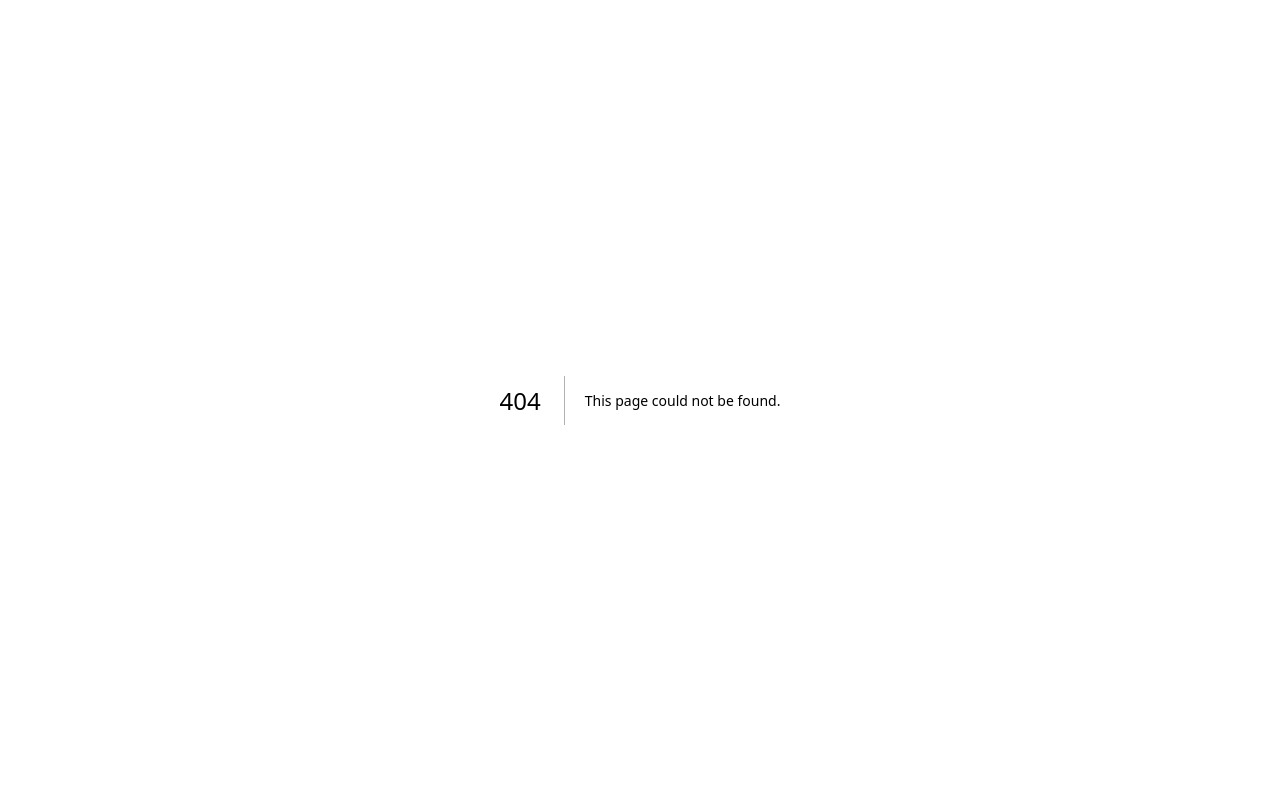
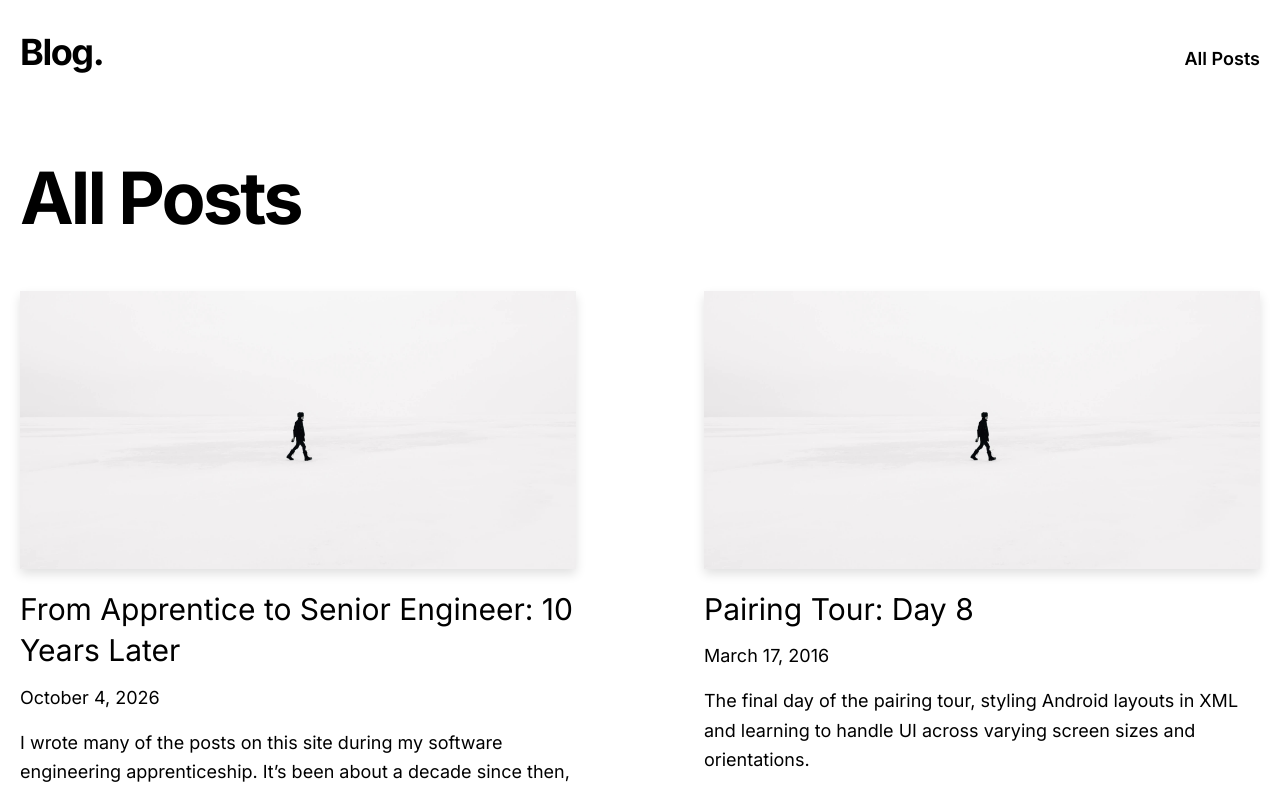
Before and after one commit to nystromb/nextjs-blog, a Next.js app: page /posts in a window 1280 px wide. Before the commit this address had no page. Shown: the top 789 px of the page. Built offline with nearby package versions, Linux system fonts and the light colour scheme.

Commit message:
Updated links

```diff
--- /dev/null
+++ b/next.config.mjs
@@ -0,0 +1,9 @@
+const nextConfig = {
+  output: "export",
+  trailingSlash: true,
+  images: {
+    unoptimized: true,
+  },
+};
+
+export default nextConfig;
--- a/package.json
+++ b/package.json
@@ -2,7 +2,7 @@
   "private": true,
   "scripts": {
     "dev": "next",
-    "build": "rm -rf .next && next build",
+    "build": "next build",
     "start": "next start"
   },
   "dependencies": {
--- a/src/app/_components/footer.tsx
+++ b/src/app/_components/footer.tsx
@@ -1,5 +1,4 @@
 import Container from "@/app/_components/container";
-import { EXAMPLE_PATH } from "@/lib/constants";
 
 export function Footer() {
   return (
--- a/src/app/_components/header.tsx
+++ b/src/app/_components/header.tsx
@@ -2,12 +2,17 @@ import Link from "next/link";
 
 const Header = () => {
   return (
-    <h2 className="text-2xl md:text-4xl font-bold tracking-tight md:tracking-tighter leading-tight mb-20 mt-8">
-      <Link href="/" className="hover:underline">
-        Blog
+    <div className="flex items-baseline justify-between mb-20 mt-8">
+      <h2 className="text-2xl md:text-4xl font-bold tracking-tight md:tracking-tighter leading-tight">
+        <Link href="/" className="hover:underline">
+          Blog
+        </Link>
+        .
+      </h2>
+      <Link href="/posts" className="text-lg font-semibold hover:underline">
+        All Posts
       </Link>
-      .
-    </h2>
+    </div>
   );
 };
 
--- a/src/app/_components/post-group.tsx
+++ b/src/app/_components/post-group.tsx
@@ -2,9 +2,9 @@ import Link from "next/link";
 import { type PostGroup } from "@/lib/api";
 import { PostPreview } from "./post-preview";
 
-type Props = { group: PostGroup };
+type Props = { group: PostGroup; totalCount?: number };
 
-export function PostGroup({ group }: Props) {
+export function PostGroup({ group, totalCount = group.posts.length }: Props) {
   const preview = group.posts.slice(0, 2);
 
   return (
@@ -25,12 +25,14 @@ export function PostGroup({ group }: Props) {
           />
         ))}
       </div>
-      {group.posts.length > 2 && (
+      {totalCount > preview.length && (
         <Link
           href={`/group/${encodeURIComponent(group.key)}`}
           className="text-lg font-semibold hover:underline"
         >
-          View all {group.posts.length} posts →
+          {group.key === "other"
+            ? `See all ${totalCount} other posts →`
+            : `See all ${totalCount} posts in ${group.label} →`}
         </Link>
       )}
     </section>
--- a/src/app/_components/section-separator.tsx
+++ b/src/app/_components/section-separator.tsx
@@ -1,3 +1,3 @@
 export function SectionSeparator() {
-  return <hr className="border-neutral-200 mt-28 mb-24" />;
+  return <hr className="border-neutral-200 mt-16 mb-16" />;
 }
--- a/src/app/group/page.tsx
+++ b/src/app/group/page.tsx
@@ -1,5 +1,5 @@
 import { redirect } from "next/navigation";
 
 export default function GroupIndexPage() {
-  redirect("/");
+  redirect("/posts");
 }
--- a/src/app/layout.tsx
+++ b/src/app/layout.tsx
@@ -9,8 +9,8 @@ import "./globals.css";
 const inter = Inter({ subsets: ["latin"] });
 
 export const metadata: Metadata = {
-  title: `Next.js Blog Example with ${CMS_NAME}`,
-  description: `A statically generated blog example using Next.js and ${CMS_NAME}.`,
+  title: `Brian Nystrom - Software Engineer`,
+  description: `A portfolio blog of Brian Nystrom, a software engineer and web developer. Featuring articles on web development, programming, and technology.`,
   openGraph: {
     images: [HOME_OG_IMAGE_URL],
   },
--- a/src/app/page.tsx
+++ b/src/app/page.tsx
@@ -1,3 +1,4 @@
+import Link from "next/link";
 import Container from "@/app/_components/container";
 import { Intro } from "@/app/_components/intro";
 import { PostGroup } from "@/app/_components/post-group";
@@ -6,9 +7,12 @@ import { SectionSeparator } from "@/app/_components/section-separator";
 import { getAllPosts, getAllPostsGrouped } from "../lib/api";
 
 export default function Index() {
-  const latestPosts = getAllPosts().slice(0, 2);
+  const allPosts = getAllPosts();
+  const latestPosts = allPosts.slice(0, 2);
   const latestSlugSet = new Set(latestPosts.map((post) => post.slug));
-  const groups = getAllPostsGrouped()
+  const allGroups = getAllPostsGrouped();
+  const fullCounts = new Map(allGroups.map((g) => [g.key, g.posts.length]));
+  const groups = allGroups
     .map((group) => ({
       ...group,
       posts: group.posts.filter((post) => !latestSlugSet.has(post.slug)),
@@ -38,15 +42,25 @@ export default function Index() {
                 />
               ))}
             </div>
+            <Link href="/posts" className="text-lg font-semibold hover:underline">
+              View all posts →
+            </Link>
           </section>
         )}
 
         {groups.map((group, index) => (
           <div key={group.label}>
             {index > 0 && <SectionSeparator />}
-            <PostGroup group={group} />
+            <PostGroup group={group} totalCount={fullCounts.get(group.key)} />
           </div>
         ))}
+
+        <SectionSeparator />
+        <div className="mb-16">
+          <Link href="/posts" className="text-lg font-semibold hover:underline text-center">
+            View all {allPosts.length} posts →
+          </Link>
+        </div>
       </Container>
     </main>
   );
--- /dev/null
+++ b/src/app/posts/page.tsx
@@ -0,0 +1,35 @@
+import { Metadata } from "next";
+import Container from "../_components/container";
+import Header from "../_components/header";
+import { PostPreview } from "../_components/post-preview";
+import { getAllPosts } from "../../lib/api";
+
+export default function AllPostsPage() {
+  const posts = getAllPosts();
+
+  return (
+    <main>
+      <Container>
+        <Header />
+        <h1 className="text-5xl md:text-7xl font-bold tracking-tighter leading-tight mb-12">
+          All Posts
+        </h1>
+        <div className="grid grid-cols-1 md:grid-cols-2 md:gap-x-16 lg:gap-x-32 gap-y-20 md:gap-y-32 mb-32">
+          {posts.map((post) => (
+            <PostPreview
+              key={post.slug}
+              title={post.title}
+              coverImage={post.coverImage}
+              date={post.date}
+              author={post.author}
+              slug={post.slug}
+              excerpt={post.excerpt}
+            />
+          ))}
+        </div>
+      </Container>
+    </main>
+  );
+}
+
+export const metadata: Metadata = { title: "All Posts" };
--- a/src/lib/api.ts
+++ b/src/lib/api.ts
@@ -15,7 +15,13 @@ type SlugEntry = { slug: string; group: string | null };
 export type PostGroup = { key: string; label: string; posts: Post[] };
 
 function normalizeGroupKey(group: string | null | undefined): string {
-  return group && group.trim() ? group : "other";
+  if (!group || !group.trim()) return "other";
+  // Group keys are used in URLs, so turn folder names like "my apprenticeship" into "my-apprenticeship"
+  return group
+    .trim()
+    .toLowerCase()
+    .replace(/[^a-z0-9]+/g, "-")
+    .replace(/^-|-$/g, "");
 }
 
 export function getPostSlugs(): SlugEntry[] {
--- a/src/lib/constants.ts
+++ b/src/lib/constants.ts
@@ -1,4 +1,4 @@
-export const EXAMPLE_PATH = "blog-starter";
+export const EXAMPLE_PATH = "nystrom-projects";
 export const CMS_NAME = "Markdown";
 export const HOME_OG_IMAGE_URL =
   "https://og-image.vercel.app/Next.js%20Blog%20Starter%20Example.png?theme=light&md=1&fontSize=100px&images=https%3A%2F%2Fassets.vercel.com%2Fimage%2Fupload%2Ffront%2Fassets%2Fdesign%2Fnextjs-black-logo.svg";
```
Also changed, not shown: 1 other file (tests, documents, lock files or other folders).
